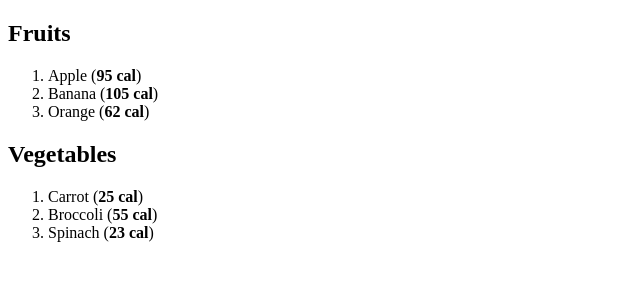
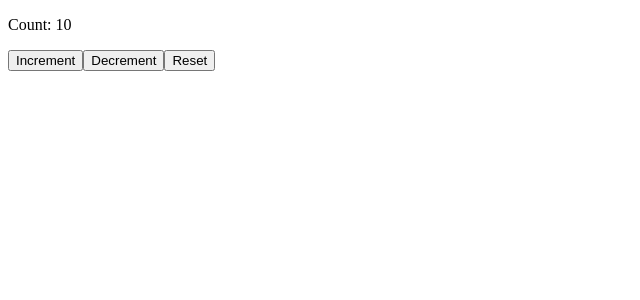
Before and after one commit to safal-kumar-biswas-wmrni68116/React-Project-Testing, a React (Vite) app: page / in a window 1280 px wide. Shown: the top 300 px of the page, without its empty margins (0-640 px from the left). Built offline with nearby package versions, Linux system fonts and the light colour scheme.

Commit message:
useState hook

```diff
--- a/src/App.jsx
+++ b/src/App.jsx
@@ -1,20 +1,21 @@
+import Button from "./components/Button"
 import Child from "./components/Child"
+import Counter from "./components/Counter"
 import List from "./components/List"
 
 function App() {
 
-  const fruits = [{ id: 1, name: 'Apple', calories: 95 },
-                { id: 2, name: 'Banana', calories: 105 },
-                { id: 3, name: 'Orange', calories: 62 }]
+  // const fruits = [{ id: 1, name: 'Apple', calories: 95 },
+  //               { id: 2, name: 'Banana', calories: 105 },
+  //               { id: 3, name: 'Orange', calories: 62 }]
 
-  const vegetables = [{ id: 1, name: 'Carrot', calories: 25 },
-                    { id: 2, name: 'Broccoli', calories: 55 },
-                    { id: 3, name: 'Spinach', calories: 23 }]
+  // const vegetables = [{ id: 1, name: 'Carrot', calories: 25 },
+  //                   { id: 2, name: 'Broccoli', calories: 55 },
+  //                   { id: 3, name: 'Spinach', calories: 23 }]
 
   return (
     <>
-      <List items={fruits} category="Fruits" />
-      <List items={vegetables} category="Vegetables" />
+      <Counter />
     </>
   )
 }
--- /dev/null
+++ b/src/components/Button.jsx
@@ -0,0 +1,31 @@
+import React from 'react'
+
+function Button() {
+
+    let counter = 0;
+
+    const handleClick = (name) => {
+        counter++;
+        if (counter <= 3) {
+        console.log(`${name} clicked ${counter} times!`) }
+        else {
+            console.log(`${name} clicked more than 3 times!`)
+        }
+    }
+
+
+    const handleClick2 = (e) => {
+        e.target.style.backgroundColor = 'red';
+        e.target.style.color = 'white';
+        e.target.innerText = 'Clicked!';
+    }
+
+  return (
+    <>
+      <button onClick={() => handleClick('John')}>Click me</button>
+      <button onClick={(e) => handleClick2(e)}>Click me for more info</button>
+    </>
+  )
+}
+
+export default Button
--- /dev/null
+++ b/src/components/Counter.jsx
@@ -0,0 +1,32 @@
+import React from 'react'
+import { useState } from 'react'
+
+function Counter() {
+
+    const [count, setCount] = useState(10);
+
+    // const increase = () => {
+    //     setCount(count + 1);
+    // }
+    // const decrease = () => {
+    //     setCount(count - 1);
+    // }
+    // const reset = () => {
+    //     setCount(0);
+    // }
+
+  return (
+    <>
+      <div>
+        <p>Count: {count}</p>
+      </div>
+      <div>
+        <button onClick={() => setCount(count + 1)}>Increment</button>
+        <button onClick={() => setCount(count - 1)}>Decrement</button>
+        <button onClick={() => setCount(0)}>Reset</button>
+      </div>
+    </>
+  )
+}
+
+export default Counter
```
